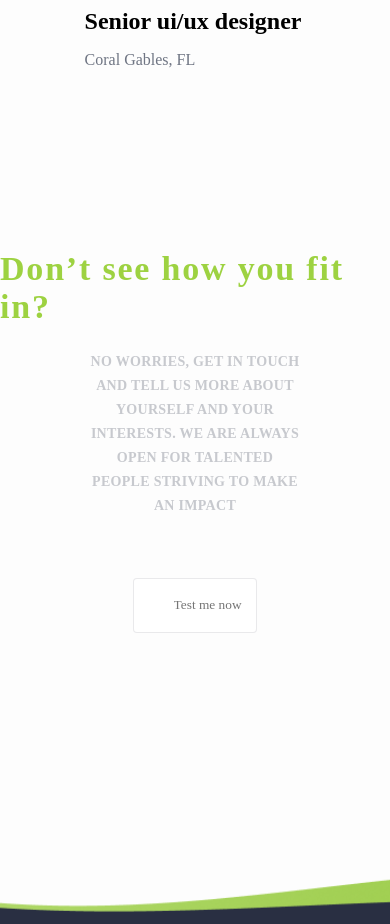
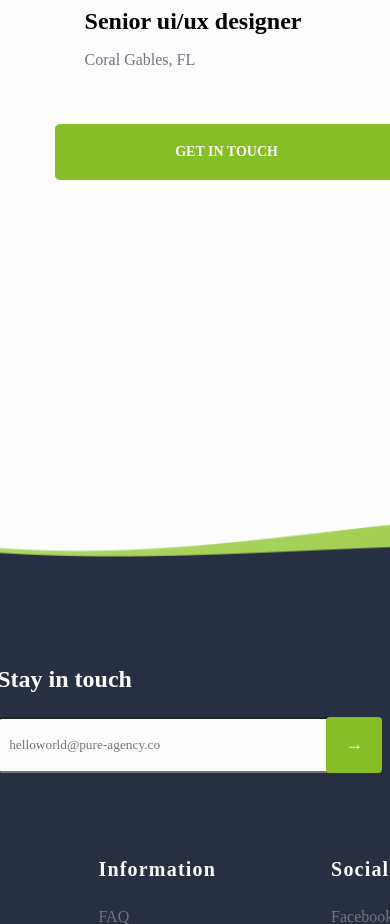
Before and after one commit to YuriiMatsiv/TAXG, a website: page src/index.html in a window 390 px wide. Shown: the part 1040-1964 px from the top of the page. Drawn offline with Linux system fonts and the light colour scheme.

Commit message:
add Get in touch button

```diff
--- a/src/index.html
+++ b/src/index.html
@@ -90,6 +90,9 @@
         <div><p class="section__link">learn more</p></div>
       </section>
     </div>
+      <div class="contact-button">
+          <a class="contact-button__link" href="#">Get in Touch</a>
+      </div>
   </main>
   <div class="contact">
     <h2 class="contact__title"> Don’t see how you fit in?</h2>
@@ -97,7 +100,10 @@
       always open for
       talented people striving to make an impact </p>
     <input class="contact__input" type="text" placeholder="Test me now">
+
+
   </div>
+
 
 </div>
 </div>
--- a/src/main.css
+++ b/src/main.css
@@ -283,6 +283,25 @@ footer {
   color: white;
 }
 
+.contact-button {
+  display: none;
+}
+.contact-button__link {
+  font-family: Work Sans;
+  font-weight: 600;
+  font-size: 14px;
+  color: #FDFDFD;
+  background-color: #86BE26;
+  text-decoration: none;
+  display: inline-block;
+  width: 344px;
+  height: 56px;
+  border-radius: 5px;
+  padding-top: 20px;
+  text-transform: uppercase;
+  text-align: center;
+}
+
 .footer-inform {
   padding-top: 30px;
 }
@@ -376,6 +395,14 @@ footer {
     width: 100%;
     transition: ease all .9s;
   }
+
+  .contact {
+    display: none;
+  }
+
+  .contact-button {
+    display: block;
+  }
 }
 @media only screen and (max-width: 768px) {
   body {
--- a/src/scss/style.scss
+++ b/src/scss/style.scss
@@ -326,6 +326,27 @@ footer {
   }
 }
 
+.contact-button {
+  display:none;
+  &__link{
+    font-family: Work Sans;
+    font-weight: 600;
+    font-size: 14px;
+    color: #FDFDFD;
+    background-color: #86BE26;
+    text-decoration: none;
+    display: inline-block;
+    width: 344px;
+    height: 56px;
+    border-radius: 5px;
+    padding-top: 20px;
+    text-transform: uppercase;
+    text-align: center;
+
+  }
+
+
+}
 
 
 
@@ -430,6 +451,13 @@ footer {
     transition: ease all .9s;
   }
 
+  .contact {
+    display: none;
+  }
+  .contact-button {
+    display: block;
+  }
+
 }
 
 
```
